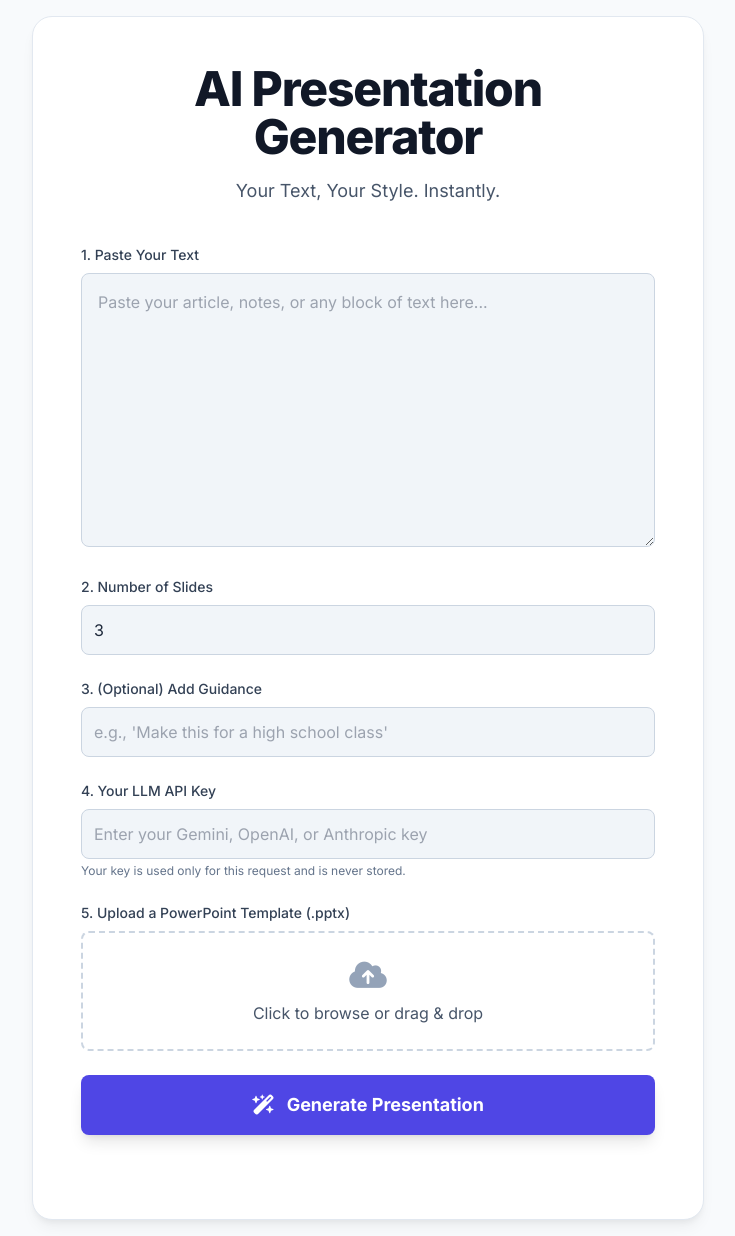
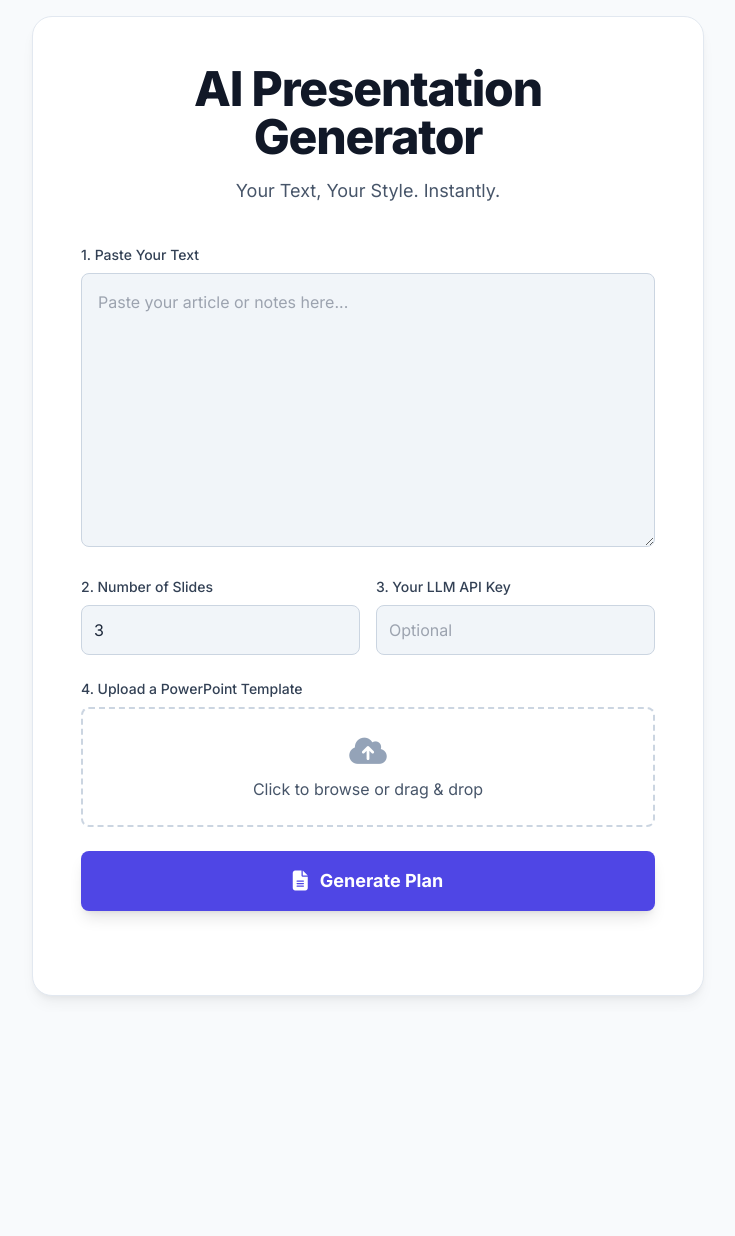
Before and after one commit to Sanjoli04/ppt-generator, a Flask app: page / in a window 1280 px wide. Shown: the whole page, without its empty margins (272-1007 px from the left). After the commit the page ends 999 px from the top, so only its background shows below. Run offline with Flask 3, Linux system fonts and the light colour scheme; some libraries are stand-ins or nearby versions.

Commit message:
Update main.py to handle the font sizes set programatically to even use them with the default ppt or layout of a ppt. Update index.html to include the animation to display user for writing the presentation and let user decide if he wants to improvise it or download it.

````diff
--- a/main.py
+++ b/main.py
@@ -1,25 +1,23 @@
 import os
 import io
 import pptx
-from pptx.util import Pt # --- FIX: Import Pt to set font sizes ---
+from pptx.util import Pt
 from flask import Flask, render_template, jsonify, request, send_file
 from langchain_core.prompts import ChatPromptTemplate
 from langchain_google_genai import ChatGoogleGenerativeAI
 from dotenv import load_dotenv
+from pptx.enum.text import MSO_AUTO_SIZE
 
 # --- 1. Setup and Configuration ---
 load_dotenv()
 FALLBACK_GOOGLE_API_KEY = os.getenv("GOOGLE_API_KEY")
 MODEL_NAME = "gemini-1.5-pro-latest"
 
-# --- 2. The AI Chain (for Markdown Generation) ---
-# This prompt is updated to take bulk_text and number_of_slides.
-prompt = ChatPromptTemplate.from_messages([
-    ("system", """
-    You are an expert presentation designer AI. Your goal is to generate a detailed markdown string for a presentation based on the user's text.
-    You must structure the text into the exact number of slides requested by the user.
-    Your final output must ONLY be the markdown string, following the specified format with `---` separators.
-    """),
+# --- 2. AI Chains for Different Tasks ---
+
+# Prompt for the initial plan generation
+generate_prompt = ChatPromptTemplate.from_messages([
+    ("system", "You are an expert presentation designer AI. Your goal is to generate a detailed markdown string for a presentation based on the user's text. You must structure the text into the exact number of slides requested. Your final output must ONLY be the markdown string."),
     ("user", """
     Here are the precise formatting rules you MUST follow for each slide.
 
@@ -45,68 +43,62 @@ prompt = ChatPromptTemplate.from_messages([
     """),
 ])
 
-# --- 3. Style Extraction and PowerPoint Generation ---
-def get_layout_from_template(prs, layout_name):
-    """Finds a slide layout by its name in the presentation."""
-    for master in prs.slide_masters:
-        for layout in master.slide_layouts:
-            if layout.name == layout_name:
-                return layout
-    # Fallback if a named layout isn't found
-    if "title" in layout_name.lower():
-        return prs.slide_layouts[0]
-    return prs.slide_layouts[1]
+# --- NEW: Prompt for the "Improvise" feature ---
+improvise_prompt = ChatPromptTemplate.from_messages([
+    ("system", "You are an expert presentation editor AI. Your task is to revise and improve an existing presentation plan based on user feedback. Refine the content, titles, and structure to better match the user's guidance. Your final output must ONLY be the revised markdown string, keeping the same number of slides and the same `---` format."),
+    ("user", """
+    Please improvise the following presentation plan.
 
+    **User's new guidance:** "{guidance}"
+
+    **Original Markdown Plan:**
+    ---
+    {markdown_plan}
+    ---
+    """)
+])
+
+
+# --- 3. PowerPoint Helper Function ---
 def create_ppt_with_template(markdown_slides: str, template_file):
-    """Creates a PowerPoint presentation applying styles from a template file."""
     prs = pptx.Presentation(template_file)
 
-    # --- FIX: Remove all existing slides from the template ---
     while len(prs.slides) > 0:
         rId = prs.slides._sldIdLst[0].rId
         prs.part.drop_rel(rId)
         del prs.slides._sldIdLst[0]
 
     slides_content = [s.strip() for s in markdown_slides.strip().split('---') if s.strip()]
-
-    title_layout = get_layout_from_template(prs, 'Title Slide')
-    content_layout = get_layout_from_template(prs, 'Title and Content')
+    title_layout = prs.slide_layouts[0]
+    content_layout = prs.slide_layouts[1]
 
     for i, slide_markdown in enumerate(slides_content):
         lines = [line.strip() for line in slide_markdown.split('\n') if line.strip()]
-        if not lines:
-            continue
+        if not lines: continue
 
         if i == 0:
             slide = prs.slides.add_slide(title_layout)
             title = slide.shapes.title
             subtitle = slide.placeholders[1] if len(slide.placeholders) > 1 else None
-
             title.text = lines[0].replace('#', '').strip()
-            # --- FIX: Set title font size ---
             title.text_frame.paragraphs[0].font.size = Pt(44)
-
             if subtitle and len(lines) > 1:
                 subtitle.text = lines[1].replace('##', '').strip()
-                # --- FIX: Set subtitle font size ---
                 subtitle.text_frame.paragraphs[0].font.size = Pt(32)
         else:
             slide = prs.slides.add_slide(content_layout)
             title = slide.shapes.title
             body = slide.placeholders[1] if len(slide.placeholders) > 1 else None
-
             title.text = lines[0].replace('#', '').strip()
-            # --- FIX: Set content slide title font size ---
             title.text_frame.paragraphs[0].font.size = Pt(36)
-
             if body:
                 tf = body.text_frame
+                tf.auto_size = MSO_AUTO_SIZE.TEXT_TO_FIT_SHAPE
                 tf.clear()
                 for line in lines[1:]:
                     if line.startswith('-'):
                         p = tf.add_paragraph()
                         p.text = line.lstrip('- ').strip()
-                        # --- FIX: Set body text font size ---
                         p.font.size = Pt(18)
                         p.level = 0
 
@@ -118,50 +110,64 @@ def create_ppt_with_template(markdown_slides: str, template_file):
 # --- 4. Flask Web Application ---
 app = Flask(__name__)
 
+def get_llm(user_api_key):
+    """Initializes the LLM with the user's key or a fallback."""
+    api_key_to_use = user_api_key or FALLBACK_GOOGLE_API_KEY
+    if not api_key_to_use:
+        raise ValueError("API key is missing.")
+    return ChatGoogleGenerativeAI(model=MODEL_NAME, google_api_key=api_key_to_use)
+
 @app.route("/")
 def index():
     return render_template("index.html")
 
-@app.route("/generate_presentation", methods=['POST'])
-def generate_presentation():
-    """Single endpoint to handle all inputs and generate the presentation."""
-    if 'template_file' not in request.files:
-        return jsonify({"error": "No template file provided."}), 400
+@app.route("/generate_plan", methods=['POST'])
+def generate_plan_route():
+    data = request.get_json()
+    try:
+        llm = get_llm(data.get("api_key"))
+        chain = generate_prompt | llm
+        response = chain.invoke({
+            "bulk_text": data["bulk_text"],
+            "guidance": data.get("guidance", "A standard professional presentation."),
+            "number_of_slides": data["number_of_slides"]
+        })
+        return jsonify({"markdown_plan": response.content.strip().replace("```markdown", "").replace("```", "")})
+    except Exception as e:
+        return jsonify({"error": str(e)}), 500
+
+@app.route("/improvise_plan", methods=['POST'])
+def improvise_plan_route():
+    data = request.get_json()
+    try:
+        llm = get_llm(data.get("api_key"))
+        chain = improvise_prompt | llm
+        response = chain.invoke({
+            "markdown_plan": data["markdown_plan"],
+            "guidance": data.get("guidance", "Make it more professional.")
+        })
+        return jsonify({"markdown_plan": response.content.strip().replace("```markdown", "").replace("```", "")})
+    except Exception as e:
+        return jsonify({"error": str(e)}), 500
+
+@app.route("/create_file", methods=['POST'])
+def create_file_route():
+    if 'template_file' not in request.files or 'markdown_plan' not in request.form:
+        return jsonify({"error": "Missing form data."}), 400
 
     template_file = request.files['template_file']
-    bulk_text = request.form.get('bulk_text', '')
-    guidance = request.form.get('guidance', 'A standard professional presentation.')
-    user_api_key = request.form.get('api_key', '')
-    number_of_slides = int(request.form.get('number_of_slides', 3))
-
-    api_key_to_use = user_api_key or FALLBACK_GOOGLE_API_KEY
-    if not api_key_to_use:
-        return jsonify({"error": "No API key provided or configured on the server."}), 400
+    markdown_plan = request.form.get('markdown_plan')
 
     try:
-        llm = ChatGoogleGenerativeAI(model=MODEL_NAME, google_api_key=api_key_to_use)
-        chain = prompt | llm
-
-        response = chain.invoke({
-            "bulk_text": bulk_text,
-            "guidance": guidance,
-            "number_of_slides": number_of_slides
-        })
-        markdown_plan = response.content.strip().replace("```markdown", "").replace("```", "")
-
         ppt_buffer = create_ppt_with_template(markdown_plan, template_file)
-
         return send_file(
             ppt_buffer,
             as_attachment=True,
-            download_name="generated_presentation.pptx",
+            download_name="Generated-Presentation.pptx",
             mimetype='application/vnd.openxmlformats-officedocument.presentationml.presentation'
         )
     except Exception as e:
-        print(f"An error occurred: {e}")
-        if "API key not valid" in str(e):
-             return jsonify({"error": "The provided API key is not valid. Please check it and try again."}), 401
-        return jsonify({"error": "An error occurred while generating the presentation."}), 500
+        return jsonify({"error": str(e)}), 500
 
 if __name__ == '__main__':
     app.run(debug=True)
--- a/templates/index.html
+++ b/templates/index.html
@@ -72,123 +108,191 @@
 
     <div class="w-full max-w-2xl mx-auto">
         <div class="professional-card p-8 md:p-12">
+            <!-- Step 1: Input Form -->
+            <div id="step-1-input">
                 <div class="text-center mb-10">
-                <h1 class="text-4xl md:text-5xl font-extrabold text-gray-900 tracking-tight">AI Presentation Generator
-                </h1>
+                    <h1 class="text-4xl md:text-5xl font-extrabold text-gray-900 tracking-tight">AI Presentation
+                        Generator</h1>
                     <p class="text-slate-600 mt-4 text-lg">Your Text, Your Style. Instantly.</p>
                 </div>
-
                 <form id="ppt-form" class="space-y-6">
-                <!-- Bulk Text Input -->
                     <div>
                         <label for="bulk_text" class="block text-sm font-medium text-slate-700 mb-2">1. Paste Your
                             Text</label>
-                    <textarea id="bulk_text" name="bulk_text" rows="10" class="w-full p-4 rounded-lg"
-                        placeholder="Paste your article, notes, or any block of text here..."></textarea>
+                        <textarea id="bulk_text" rows="10" class="w-full p-4 rounded-lg"
+                            placeholder="Paste your article or notes here..."></textarea>
                     </div>
-
-                <!-- Number of Slides -->
+                    <div class="grid grid-cols-2 gap-4">
                         <div>
-                    <label for="number_of_slides" class="block text-sm font-medium text-slate-700 mb-2">2. Number of
-                        Slides</label>
-                    <input type="number" id="number_of_slides" name="number_of_slides" class="w-full p-3 rounded-lg"
-                        value="3" min="2">
+                            <label for="number_of_slides" class="block text-sm font-medium text-slate-700 mb-2">2.
+                                Number of Slides</label>
+                            <input type="number" id="number_of_slides" class="w-full p-3 rounded-lg" value="3" min="2">
                         </div>
-
-                <!-- Guidance Input -->
                         <div>
-                    <label for="guidance" class="block text-sm font-medium text-slate-700 mb-2">3. (Optional) Add
-                        Guidance</label>
-                    <input type="text" id="guidance" name="guidance" class="w-full p-3 rounded-lg"
-                        placeholder="e.g., 'Make this for a high school class'">
+                            <label for="api-key" class="block text-sm font-medium text-slate-700 mb-2">3. Your LLM API
+                                Key</label>
+                            <input type="password" id="api-key" class="w-full p-3 rounded-lg" placeholder="Optional">
                         </div>
-
-                <!-- API Key Input -->
+                    </div>
                     <div>
-                    <label for="api-key" class="block text-sm font-medium text-slate-700 mb-2">4. Your LLM API
-                        Key</label>
-                    <input type="password" id="api-key" name="api-key" class="w-full p-3 rounded-lg"
-                        placeholder="Enter your Gemini, OpenAI, or Anthropic key">
-                    <p class="text-xs text-slate-500 mt-1">Your key is used only for this request and is never stored.
-                    </p>
-                </div>
-
-                <!-- Template Upload -->
-                <div>
-                    <label class="block text-sm font-medium text-slate-700 mb-2">5. Upload a PowerPoint Template
-                        (.pptx)</label>
+                        <label for="template-file" class="block text-sm font-medium text-slate-700 mb-2">4. Upload a
+                            PowerPoint Template</label>
                         <label for="template-file"
                             class="file-input-label w-full p-6 rounded-lg flex flex-col items-center justify-center text-center">
                             <i class="fas fa-cloud-upload-alt text-3xl text-slate-400 mb-2"></i>
                             <span id="file-name-display" class="text-slate-600">Click to browse or drag & drop</span>
                         </label>
-                    <input type="file" id="template-file" name="template-file" class="hidden" accept=".pptx,.potx">
+                        <input type="file" id="template-file" class="hidden" accept=".pptx,.potx">
                     </div>
-
-                <!-- Submit Button -->
-                <button type="submit" id="generate-btn"
+                    <button type="submit" id="plan-btn"
                         class="w-full text-white font-bold py-4 px-6 rounded-lg shadow-lg flex items-center justify-center space-x-3 btn-primary">
-                    <i class="fas fa-wand-magic-sparkles text-xl"></i>
-                    <span class="text-lg">Generate Presentation</span>
-                    <div id="loading-spinner"
+                        <i class="fas fa-file-alt text-xl"></i>
+                        <span class="text-lg">Generate Plan</span>
+                        <div id="loading-spinner-1"
                             class="hidden w-5 h-5 border-2 border-white border-t-transparent rounded-full animate-spin">
                         </div>
                     </button>
                 </form>
+            </div>
+
+            <!-- Step 2: Review and Improvise -->
+            <div id="step-2-review" class="hidden">
+                <div class="text-center mb-6">
+                    <h2 class="text-3xl font-extrabold text-gray-900">Review & Refine</h2>
+                    <p class="text-slate-600 mt-2">Here's the AI's plan. You can download it or ask for an
+                        improvisation.</p>
+                </div>
+                <div id="plan-output" class="w-full p-4 rounded-lg overflow-y-auto"></div>
+                <div class="mt-6 space-y-4">
+                    <div>
+                        <label for="improvise_guidance"
+                            class="block text-sm font-medium text-slate-700 mb-2">Improvisation Guidance
+                            (Optional)</label>
+                        <input type="text" id="improvise_guidance" class="w-full p-3 rounded-lg"
+                            placeholder="e.g., 'Make it more formal' or 'Add more technical details'">
+                    </div>
+                    <div class="flex space-x-4">
+                        <button id="improvise-btn"
+                            class="w-full text-white font-bold py-4 px-6 rounded-lg shadow-lg flex items-center justify-center space-x-3 btn-secondary">
+                            <i class="fas fa-sync-alt text-xl"></i>
+                            <span class="text-lg">Improvise</span>
+                            <div id="loading-spinner-2"
+                                class="hidden w-5 h-5 border-2 border-white border-t-transparent rounded-full animate-spin">
+                            </div>
+                        </button>
+                        <button id="download-btn"
+                            class="w-full text-white font-bold py-4 px-6 rounded-lg shadow-lg flex items-center justify-center space-x-3 btn-primary">
+                            <i class="fas fa-download text-xl"></i>
+                            <span class="text-lg">Download PPT</span>
+                            <div id="loading-spinner-3"
+                                class="hidden w-5 h-5 border-2 border-white border-t-transparent rounded-full animate-spin">
+                            </div>
+                        </button>
+                    </div>
+                </div>
+            </div>
+
             <p id="error-message" class="text-red-600 text-center mt-4 h-5"></p>
         </div>
     </div>
 
     <script>
+        // DOM Elements
+        const step1 = document.getElementById('step-1-input');
+        const step2 = document.getElementById('step-2-review');
         const form = document.getElementById('ppt-form');
-        const generateBtn = document.getElementById('generate-btn');
-        const loadingSpinner = document.getElementById('loading-spinner');
+        const planBtn = document.getElementById('plan-btn');
+        const improviseBtn = document.getElementById('improvise-btn');
+        const downloadBtn = document.getElementById('download-btn');
+        const planOutput = document.getElementById('plan-output');
         const errorMessage = document.getElementById('error-message');
         const fileInput = document.getElementById('template-file');
         const fileNameDisplay = document.getElementById('file-name-display');
 
+        let currentMarkdownPlan = '';
+
         fileInput.addEventListener('change', () => {
-            if (fileInput.files.length > 0) {
-                fileNameDisplay.textContent = fileInput.files[0].name;
-                fileNameDisplay.classList.add('font-semibold', 'text-indigo-600');
-            } else {
-                fileNameDisplay.textContent = 'Click to browse or drag & drop';
-                fileNameDisplay.classList.remove('font-semibold', 'text-indigo-600');
+            fileNameDisplay.textContent = fileInput.files.length > 0 ? fileInput.files[0].name : 'Click to browse or drag & drop';
+        });
+
+        // --- Step 1: Generate Initial Plan ---
+        form.addEventListener('submit', async (event) => {
+            event.preventDefault();
+            if (!validateInitialForm()) return;
+
+            setLoadingState(planBtn, 'Planning...', true);
+
+            try {
+                const response = await fetch('/generate_plan', {
+                    method: 'POST',
+                    headers: { 'Content-Type': 'application/json' },
+                    body: JSON.stringify({
+                        bulk_text: document.getElementById('bulk_text').value,
+                        number_of_slides: parseInt(document.getElementById('number_of_slides').value, 10),
+                        api_key: document.getElementById('api-key').value,
+                        guidance: "A standard professional presentation."
+                    }),
+                });
+
+                if (!response.ok) throw new Error(await response.json().then(d => d.error));
+
+                const data = await response.json();
+                currentMarkdownPlan = data.markdown_plan;
+
+                step1.classList.add('hidden');
+                step2.classList.remove('hidden');
+                typewriterEffect(currentMarkdownPlan);
+
+            } catch (error) {
+                handleError(error);
+            } finally {
+                setLoadingState(planBtn, 'Generate Plan', false);
             }
         });
 
-        form.addEventListener('submit', async (event) => {
-            event.preventDefault();
-            errorMessage.textContent = '';
+        // --- Step 2a: Improvise Plan ---
+        improviseBtn.addEventListener('click', async () => {
+            setLoadingState(improviseBtn, 'Improvising...', true);
 
+            try {
+                const response = await fetch('/improvise_plan', {
+                    method: 'POST',
+                    headers: { 'Content-Type': 'application/json' },
+                    body: JSON.stringify({
+                        markdown_plan: currentMarkdownPlan,
+                        api_key: document.getElementById('api-key').value,
+                        guidance: document.getElementById('improvise_guidance').value
+                    }),
+                });
+
+                if (!response.ok) throw new Error(await response.json().then(d => d.error));
+
+                const data = await response.json();
+                currentMarkdownPlan = data.markdown_plan;
+                typewriterEffect(currentMarkdownPlan);
+
+            } catch (error) {
+                handleError(error);
+            } finally {
+                setLoadingState(improviseBtn, 'Improvise', false);
+            }
+        });
+
+        // --- Step 2b: Download File ---
+        downloadBtn.addEventListener('click', async () => {
+            setLoadingState(downloadBtn, 'Creating...', true);
+
+            try {
                 const formData = new FormData();
-            formData.append('bulk_text', document.getElementById('bulk_text').value);
-            formData.append('number_of_slides', document.getElementById('number_of_slides').value);
-            formData.append('guidance', document.getElementById('guidance').value);
-            formData.append('api_key', document.getElementById('api-key').value);
-
-            if (fileInput.files.length === 0) {
-                errorMessage.textContent = 'Please upload a PowerPoint template file.';
-                return;
-            }
+                formData.append('markdown_plan', currentMarkdownPlan);
                 formData.append('template_file', fileInput.files[0]);
 
-            generateBtn.disabled = true;
-            loadingSpinner.classList.remove('hidden');
-            generateBtn.querySelector('span').textContent = 'Generating...';
-
-            try {
-                const apiUrl = window.location.origin + '/generate_presentation';
-
-                const response = await fetch(apiUrl, {
+                const response = await fetch('/create_file', {
                     method: 'POST',
                     body: formData,
                 });
 
-                if (!response.ok) {
-                    const errorData = await response.json().catch(() => ({ error: 'An unknown server error occurred.' }));
-                    throw new Error(errorData.error || `Server error: ${response.statusText}`);
-                }
+                if (!response.ok) throw new Error(await response.json().then(d => d.error));
 
                 const blob = await response.blob();
                 const url = window.URL.createObjectURL(blob);
@@ -197,18 +301,57 @@
                 a.download = 'Generated-Presentation.pptx';
                 document.body.appendChild(a);
                 a.click();
+                a.remove();
                 window.URL.revokeObjectURL(url);
-                a.remove();
 
             } catch (error) {
-                console.error('Error:', error);
-                errorMessage.textContent = error.message;
+                handleError(error);
             } finally {
-                generateBtn.disabled = false;
-                loadingSpinner.classList.add('hidden');
-                generateBtn.querySelector('span').textContent = 'Generate Presentation';
+                setLoadingState(downloadBtn, 'Download PPT', false);
             }
         });
+
+        // --- Helper Functions ---
+        function validateInitialForm() {
+            errorMessage.textContent = '';
+            if (!document.getElementById('bulk_text').value.trim()) {
+                errorMessage.textContent = 'Please provide the text for your presentation.';
+                return false;
+            }
+            if (fileInput.files.length === 0) {
+                errorMessage.textContent = 'Please upload a PowerPoint template file.';
+                return false;
+            }
+            return true;
+        }
+
+        function setLoadingState(button, text, isLoading) {
+            button.disabled = isLoading;
+            button.querySelector('span').textContent = text;
+            button.querySelector('div').classList.toggle('hidden', !isLoading);
+        }
+
+        function handleError(error) {
+            console.error('Error:', error);
+            errorMessage.textContent = error.message || 'An unknown error occurred.';
+        }
+
+        function typewriterEffect(text) {
+            let i = 0;
+            planOutput.innerHTML = '';
+            const cursor = '<span class="blinking-cursor">|</span>';
+
+            function type() {
+                if (i < text.length) {
+                    planOutput.innerHTML = text.substring(0, i + 1) + cursor;
+                    i++;
+                    setTimeout(type, 10); // Typing speed
+                } else {
+                    planOutput.innerHTML = text;
+                }
+            }
+            type();
+        }
     </script>
 </body>
 
````
Also changed, not shown: other parts of templates/index.html (+36 -0 lines). Lines whose indentation alone changed are shown as unchanged.
